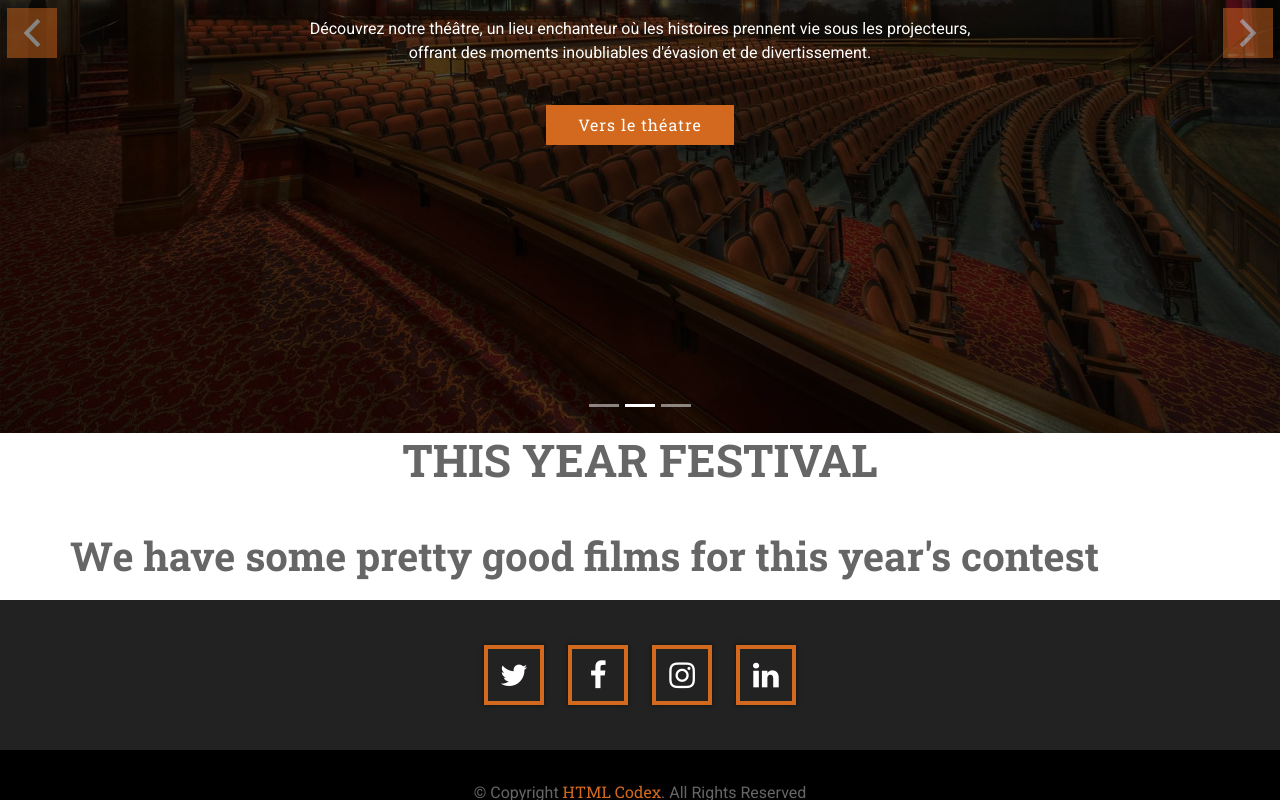
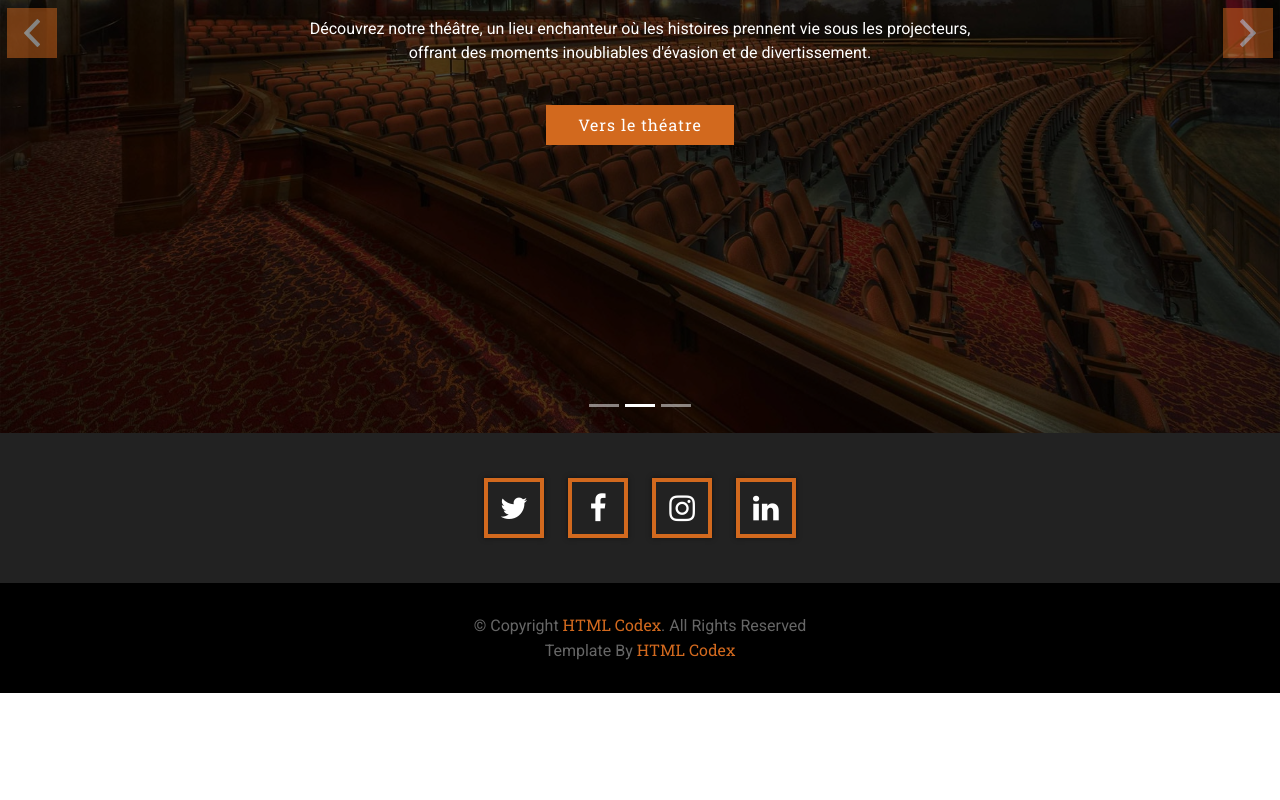
Before and after one commit to mgourou/fastival2024, a plain HTML site: page index.html in a window 1280 px wide. Shown: the part 367-1167 px from the top of the page. After the commit the page ends 1060 px from the top, so only its background shows below. Drawn offline with nearby package versions, Linux system fonts and the light colour scheme; files whose address does not match are found by name.

```diff
--- a/index.html
+++ b/index.html
@@ -122,21 +122,6 @@
         </section>
         <!-- #intro end -->
 
-        <!-- About Section Start-->
-        <section id="year">
-            <div class="container">
-                <header class="section-header">
-                    <h3>This Year Festival</h3>
-                </header>
-                <div class="row">
-                    <div class="year_title">
-                        <h1>We have some pretty good films for this year's contest</h1>
-                    </div>
-                </div>
-            </div>
-        </section>
-        <!-- About Section end -->
-
         <!-- Footer Start -->
         <footer id="footer">
             <div class="footer-top">
```
